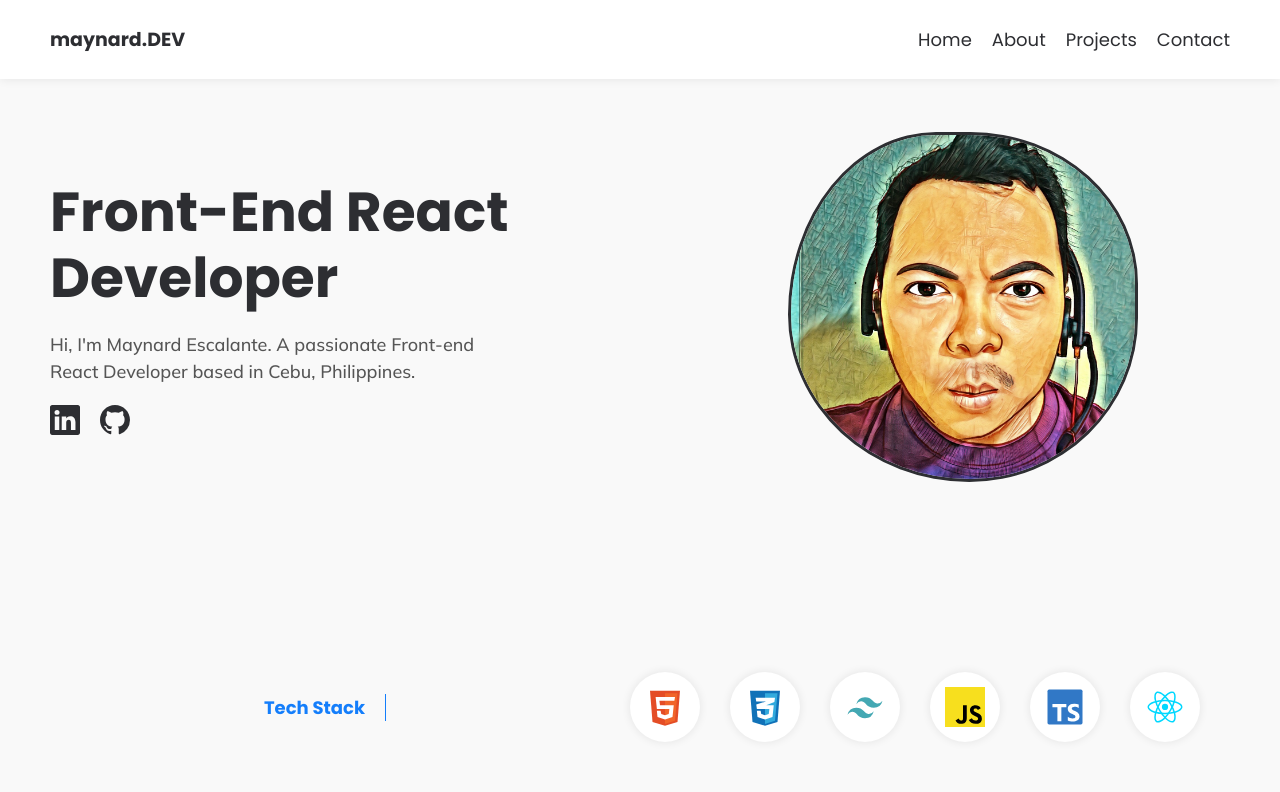
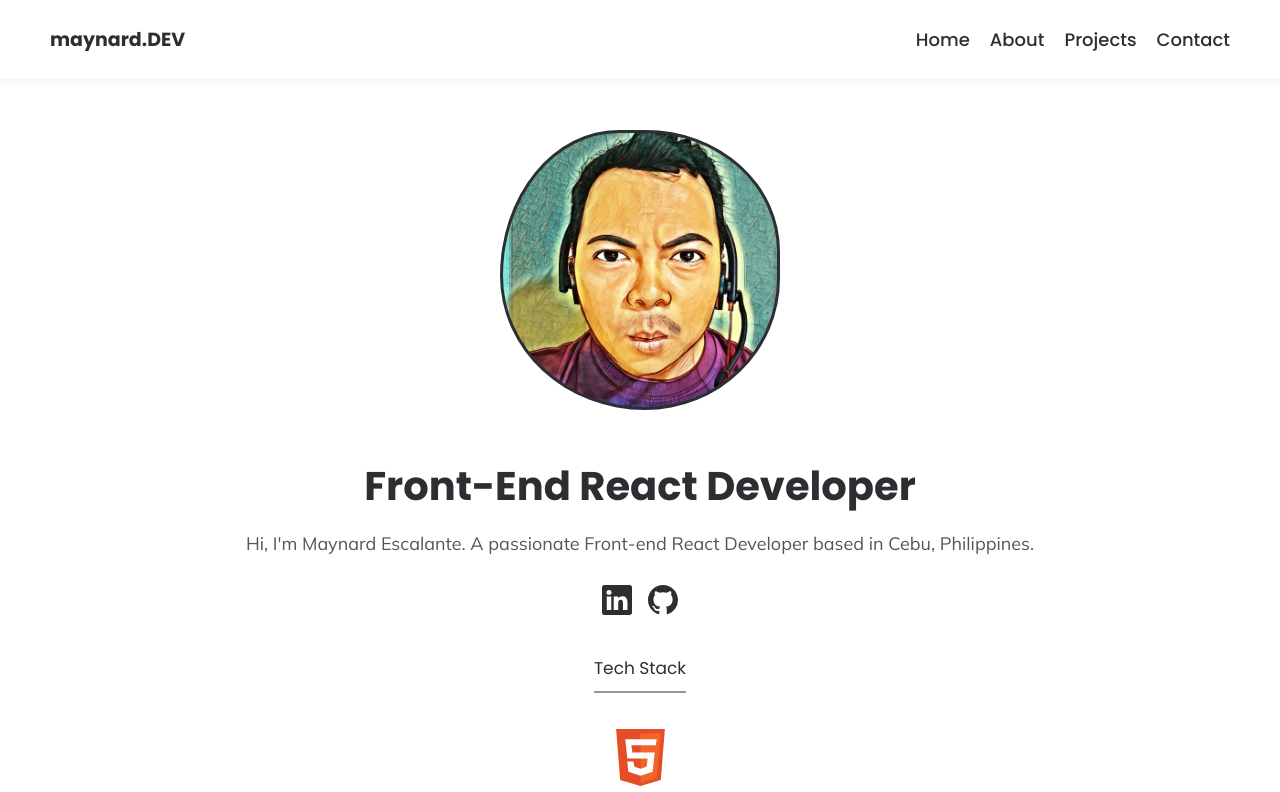
Before and after one commit to dranyam2022/maynard_escalante_portfolio, a React (Vite) app: page / in a window 1280 px wide. Shown: the top 792 px of the page. Built offline with nearby package versions, Linux system fonts and the light colour scheme.

Commit message:
corrected google font links and included light, regular, medium, semi-bold, and bold fonts

```diff
--- a/index.html
+++ b/index.html
@@ -4,12 +4,9 @@
     <meta charset="UTF-8" />
     <meta name="viewport" content="width=device-width, initial-scale=1.0" />
     <link rel="shortcut icon" href="./src/assets/favicon.png" type="image/x-icon">
-    <link rel="preconnect" href="https://fonts.googleapis.com" />
-    <link rel="preconnect" href="https://fonts.gstatic.com" crossorigin />
-    <link
-      href="https://fonts.googleapis.com/css2?family=Mulish:ital,wght@0,500;0,700;1,500;1,700&family=Poppins:ital,wght@0,400;0,700;1,400;1,700&display=swap"
-      rel="stylesheet"
-    />
+    <link rel="preconnect" href="https://fonts.googleapis.com">
+<link rel="preconnect" href="https://fonts.gstatic.com" crossorigin>
+<link href="https://fonts.googleapis.com/css2?family=Mulish:wght@300;400;500;600;700&family=Poppins:wght@300;400;500;600;700&display=swap" rel="stylesheet">
     <title>maynard.DEV</title>
   </head>
   <body>
--- a/src/components/contact/Contact.module.css
+++ b/src/components/contact/Contact.module.css
@@ -16,7 +16,7 @@
 }
 
 .container h4 {
-  font-size: 1.4rem;
+  font-size: 2.5rem;
   font-weight: bold;
 }
 .contacts {
@@ -60,3 +60,22 @@
 .contact:active {
   transform: scale(0.9);
 }
+
+@media screen and (min-width: 750px) {
+  .container {
+    display: block;
+    text-align: start;
+    padding: 10rem 5rem;
+  }
+
+  .contacts {
+    flex-direction: row;
+    justify-content: start;
+    gap: 5rem;
+  }
+
+  .contact_container {
+    flex-direction: row;
+    gap: 2rem;
+  }
+}
--- a/src/components/contact/Contact.tsx
+++ b/src/components/contact/Contact.tsx
@@ -14,8 +14,10 @@ const Contact = () => {
               <GrMail />
             </a>
           </div>
-          <h5>email</h5>
-          <p>maynardescalante@gmail.com</p>
+          <div>
+            <h5>email</h5>
+            <p>maynardescalante@gmail.com</p>
+          </div>
         </li>
         <li className={styles.contact_container}>
           <div className={styles.contact}>
@@ -27,8 +29,10 @@ const Contact = () => {
               <BsFacebook />
             </a>
           </div>
-          <h5>facebook</h5>
-          <p>facebook.com/maynard.escalante</p>
+          <div>
+            <h5>facebook</h5>
+            <p>facebook.com/maynard.escalante</p>
+          </div>
         </li>
       </ul>
     </section>
--- a/src/components/footer/Footer.module.css
+++ b/src/components/footer/Footer.module.css
@@ -24,3 +24,17 @@
 .socials a:active {
   transform: scale(1.2);
 }
+
+@media screen and (min-width: 500px) {
+  .container {
+    flex-direction: row;
+    justify-content: space-between;
+  }
+}
+
+@media screen and (min-width: 900px) {
+  .container {
+    justify-content: center;
+    gap: 30rem;
+  }
+}
--- a/src/components/home/Home.module.css
+++ b/src/components/home/Home.module.css
@@ -1,155 +1,83 @@
 .container {
+  padding: calc(8rem + 5rem) 5rem 5rem;
+}
+.content {
   display: flex;
   flex-direction: column;
   justify-content: center;
   align-items: center;
-  padding: calc(8.2rem + 5rem) 5rem 5rem;
-  gap: 5rem;
-  background-color: var(--bg-light-grey);
 }
-.image_container {
+
+.hero_main {
   display: flex;
+  flex-direction: column;
   justify-content: center;
   align-items: center;
-  max-width: 28rem;
-  max-height: 28rem;
-  border-radius: 50%;
-  border: 0.3rem solid var(--light-bold);
-  overflow: hidden;
+  gap: 3rem;
+}
+
+.hero_image {
+  background-image: url("../../assets/profile.jpg");
+  background-repeat: no-repeat;
+  background-position: 50%;
+  background-size: cover;
+  border: 3px solid var(--light-bold);
+  height: 28rem;
+  width: 28rem;
   animation: var(--morph-name) var(--morph-duration)
     var(--morph-timing-function) var(--morph-iteration-count);
-  transition: all 0.3s ease-in-out;
+  order: -1;
 }
 
-.image_container img {
-  aspect-ratio: 1/1;
-  object-fit: cover;
-  object-position: center;
-}
-
-.image_container {
-  background-image: url("../../assets/profile.jpg");
-  background-position: center;
-  background-size: cover;
-}
-
-.profile {
+.hero_text {
   display: flex;
   flex-direction: column;
   justify-content: center;
   align-items: center;
   text-align: center;
-  gap: 3.5rem;
 }
 
-.profile h1 {
-  font-size: 3.9rem;
+.hero_text h1 {
+  font-size: 4rem;
   font-weight: bold;
-  line-height: 1.2;
+  line-height: 1.3;
+  margin: 2rem 0;
 }
 
-.profile p {
+.hero_text p {
+  margin-bottom: 5rem;
   font-size: 1.8rem;
-  line-height: 1.5;
 }
 
-.socials {
+.hero_text span {
+  font-size: 3rem;
   display: flex;
   justify-content: center;
   align-items: center;
-  font-size: 3rem;
-  gap: 2rem;
+  gap: 1.6rem;
+  margin-bottom: 4rem;
+  margin-top: -2rem;
 }
 
-.socials a:hover {
-  color: var(--light-accent);
-}
-.socials a:active {
-  transform: scale(0.9);
+.skills {
+  display: flex;
+  flex-direction: column;
+  justify-content: center;
+  align-items: center;
 }
 
-.techStack_container {
-  text-align: center;
-}
-
-.techStack_container h3 {
-  color: var(--light-accent);
-  display: inline-block;
-  margin: 0 auto;
-  font-size: 1.8rem;
-  font-weight: bold;
-  padding: 2rem 0 1rem;
-  border-bottom: 0.2rem solid var(--light-accent);
+.skills h3 {
+  font-size: 1.7rem;
+  margin-bottom: 3rem;
+  padding-bottom: 1rem;
+  border-bottom: 2px solid rgba(45, 46, 50, 0.5);
+  font-weight: 400;
 }
 
 .techStacks {
-  display: flex;
-  flex-wrap: wrap;
-  justify-content: center;
-  align-items: center;
-  padding: 3.5rem 3rem;
   list-style: none;
-  gap: 3rem;
 }
 
 .techStack {
-  width: 7rem;
-  background-color: var(--bg-light-white);
-  padding: 1.5rem;
-  border-radius: 50%;
-  box-shadow: 0 0 1rem rgba(0, 0, 0, 0.09);
+  max-width: 6.5rem;
 }
-
-.techStack img {
-  aspect-ratio: 1;
-}
-
-@media screen and (min-width: 500px) {
-  .image_container {
-    max-width: 35rem;
-    max-height: 35rem;
-  }
-  .profile h1 {
-    font-size: 5.5rem;
-    max-width: 20ch;
-  }
-  .profile p {
-    max-width: 40ch;
-  }
-}
-
-@media screen and (min-width: 900px) {
-  .container {
-    display: grid;
-    grid-template-columns: 1fr 1fr 1fr 1fr 1fr;
-    grid-template-rows: 1fr 1fr;
-  }
-
-  .image_container {
-    grid-column: span 2;
-  }
-  .profile {
-    justify-content: center;
-    align-items: start;
-    text-align: start;
-    grid-column: span 3;
-    order: -1;
-    gap: 2rem;
-  }
-
-  .techStack_container {
-    grid-column: span 5;
-    flex-direction: row;
-    flex-wrap: nowrap;
-    display: flex;
-    align-items: center;
-  }
-
-  .techStack_container h3 {
-    border-bottom: none;
-    padding-right: 2rem;
-    padding-top: 0;
-    padding-bottom: 0;
-    border-right: 0.1rem solid var(--light-accent);
-  }
-}
--- a/src/components/home/Home.tsx
+++ b/src/components/home/Home.tsx
@@ -1,26 +1,25 @@
+import { BsGithub, BsLinkedin } from "react-icons/bs";
+import cssLogo from "../../assets/css.svg";
+import htmlLogo from "../../assets/html.svg";
+import javascriptLogo from "../../assets/javascript.svg";
+import reactLogo from "../../assets/react.svg";
+import tailwindLogo from "../../assets/tailwind.svg";
+import typescriptLogo from "../../assets/typescript.svg";
 import styles from "./Home.module.css";
-import myProfile from "../../assets/profile.jpg";
-import { BsGithub, BsLinkedin } from "react-icons/bs";
-import htmlLogo from "../../assets/html.svg";
-import cssLogo from "../../assets/css.svg";
-import tailwindLogo from "../../assets/tailwind.svg";
-import javascriptLogo from "../../assets/javascript.svg";
-import typescriptLogo from "../../assets/typescript.svg";
-import reactLogo from "../../assets/react.svg";
 
 const Home = () => {
   return (
-    <section className={styles.container} id="home">
-      <div className={styles.image_container}>
-        <img src={myProfile} alt="my profile picture" />
-      </div>
-      <div className={styles.profile}>
+    <section id="#home" className={styles.hero}>
+      <div className={styles.container}>
+        <div className={styles.content}>
+          <div className={styles.hero_main}>
+            <div className={styles.hero_text}>
               <h1>Front-End React Developer</h1>
               <p>
-          Hi, I'm Maynard Escalante. A passionate Front-end React Developer
-          based in Cebu, Philippines.
+                Hi, I'm Maynard Escalante. A passionate Front-end React
+                Developer based in Cebu, Philippines.
               </p>
-        <div className={styles.socials}>
+              <span>
                 <a
                   href="https://www.linkedin.com/in/maynard-escalante-3033ab1a3/"
                   target="_blank"
@@ -35,9 +34,11 @@ const Home = () => {
                 >
                   <BsGithub />
                 </a>
+              </span>
             </div>
+            <div className={styles.hero_image}></div>
           </div>
-      <div className={styles.techStack_container}>
+          <div className={styles.skills}>
             <h3>Tech Stack</h3>
             <ul className={styles.techStacks}>
               <li className={styles.techStack}>
@@ -68,6 +69,8 @@ const Home = () => {
               </li>
             </ul>
           </div>
+        </div>
+      </div>
     </section>
   );
 };
```
Lines whose indentation alone changed are shown as unchanged.
